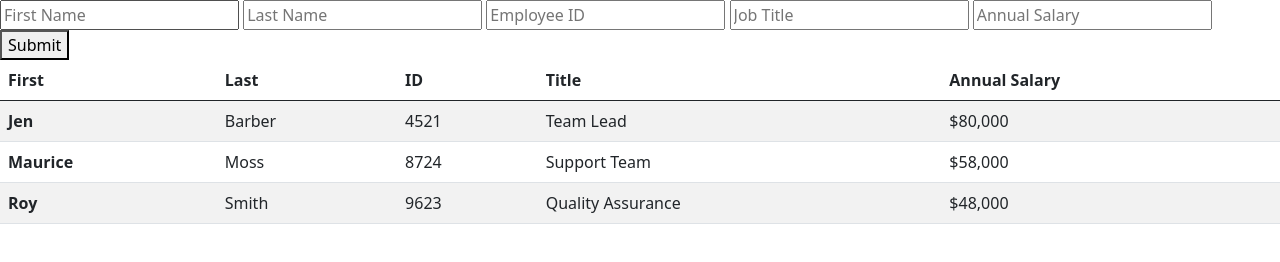
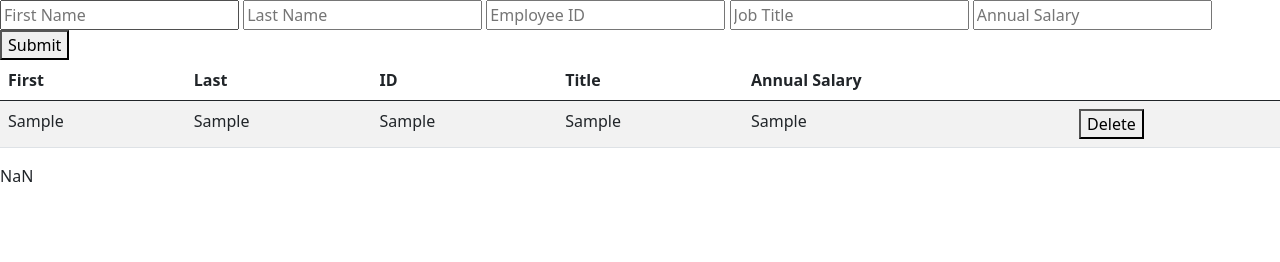
Before and after one commit to philipkrynicki/Tier-2-Week-1-Weekend-Project, a plain HTML site: page Assignment/index.html in a window 1280 px wide. Both pictures are taken after typing "Sample", "Sample", "Sample", "Sample", "Sample" into the empty fields and a click on the button "Submit". Drawn offline with Linux system fonts and the light colour scheme.

Commit message:
Weekend work on this project

```diff
--- a/Assignment/index.html
+++ b/Assignment/index.html
@@ -28,7 +28,7 @@
         <!--[if lt IE 7]>
             <p class="browsehappy">You are using an <strong>outdated</strong> browser. Please <a href="#">upgrade your browser</a> to improve your experience.</p>
         <![endif]-->
-        <table class="table table-striped">
+        <table id="employeeTable" class="table table-striped">
             <thead>
               <tr>
                 <th scope="col">First</th>
@@ -36,10 +36,12 @@
                 <th scope="col">ID</th>
                 <th scope="col">Title</th>
                 <th scope="col">Annual Salary</th>
+                <th></th>
               </tr>
             </thead>
-            <tbody>
-              <tr>
+            <tbody id="employeeOutput">
+
+              <!-- <tr>
                 <th scope="row">Jen</th>
                 <td>Barber</td>
                 <td>4521</td>
@@ -59,9 +61,10 @@
                 <td>9623</td>
                 <td>Quality Assurance</td>
                 <td>$48,000</td>
-              </tr>
+              </tr> -->
             </tbody>
           </table>
+          <div id="monthlySalary"></div>
 
         <script src="" async defer></script>
     </body>
--- a/Assignment/scripts/client.js
+++ b/Assignment/scripts/client.js
@@ -7,7 +7,9 @@ $(document).ready(function() {
 // Adding a total monthly salary listener
     $('#submitButton').on("click", monthlySalary)
 // Delete button to remove the employee from the DOM.  Will add this function later
-    // $('#deleteNow').on('click', 'deleteButton', deleteNow )
+    $('#employeeTable').on('click', '.delete-button', deleteNow )
+
+
 });
 
 //  create an array of the employees
@@ -24,11 +26,26 @@ function submitEmployee () {
     }
     // inputs to be cleared after submit button is clicked
         employees.push(employeeObject);
+        $('#employeeOutput').append(`
+            <tr class="person">
+                <td class="personFirst">${employeeObject.firstName}</td>
+                <td class="personLast">${employeeObject.lastName}</td>
+                <td class="personId">${employeeObject.employeeId}</td>
+                <td class="personTitle">${employeeObject.jobTitle}</td>
+                <td class="personSalary">${employeeObject.annualSalary}</td>
+                <td><button class="delete-button">Delete</button></td>
+
+
+            </tr>
+
+
+        `);
         $('#firstNameInput').val('');
         $('#lastNameInput').val('');
         $('#employeeIdInput').val('');
         $('#jobTitleInput').val('');
         $('#annualSalaryInput').val('');
+        monthlySalary ()
 }
 
 console.log(employees);
@@ -36,21 +53,27 @@ console.log(employees);
 // Just need to append values to the DOM  --  work on this tonight
 // Remember what you're appending and where you'll target it.  Use the .append function
 
-function monthlySalary ( salary ) {
+function monthlySalary () {
 // Must declare a variable to show the Total Monthly Salary of the company
-    let totalPerMonth = 0;
+    let total = 0;
 // Loop through the three employees
     for (let i=0; i<employees.length; i++) {
 // Divide the Annual Salary by 12 to to calculate Total Monthly Salary
-    monthlySalary += employees[i].annualSalary/12;
+    total += employees[i].annualSalary;
     }
+
+    let monthlySalary = total / 12
+    $("#monthlySalary").empty()
+    $('#monthlySalary').text(`${monthlySalary}`)
+
+    const maxMonthly = 20000
 }
 
 console.log(monthlySalary);
 
 //  Creating a function to delete the employees after they are submitted through the Submit button
-//  function deleteNow () {
-//     $('#employeeObject')
-//     .empty()
-//     .append;
-// }
+function deleteNow () {
+    console.log('time to delete this info');
+    console.log($(this));
+    $(this).closest('.person').remove();
+}
```
